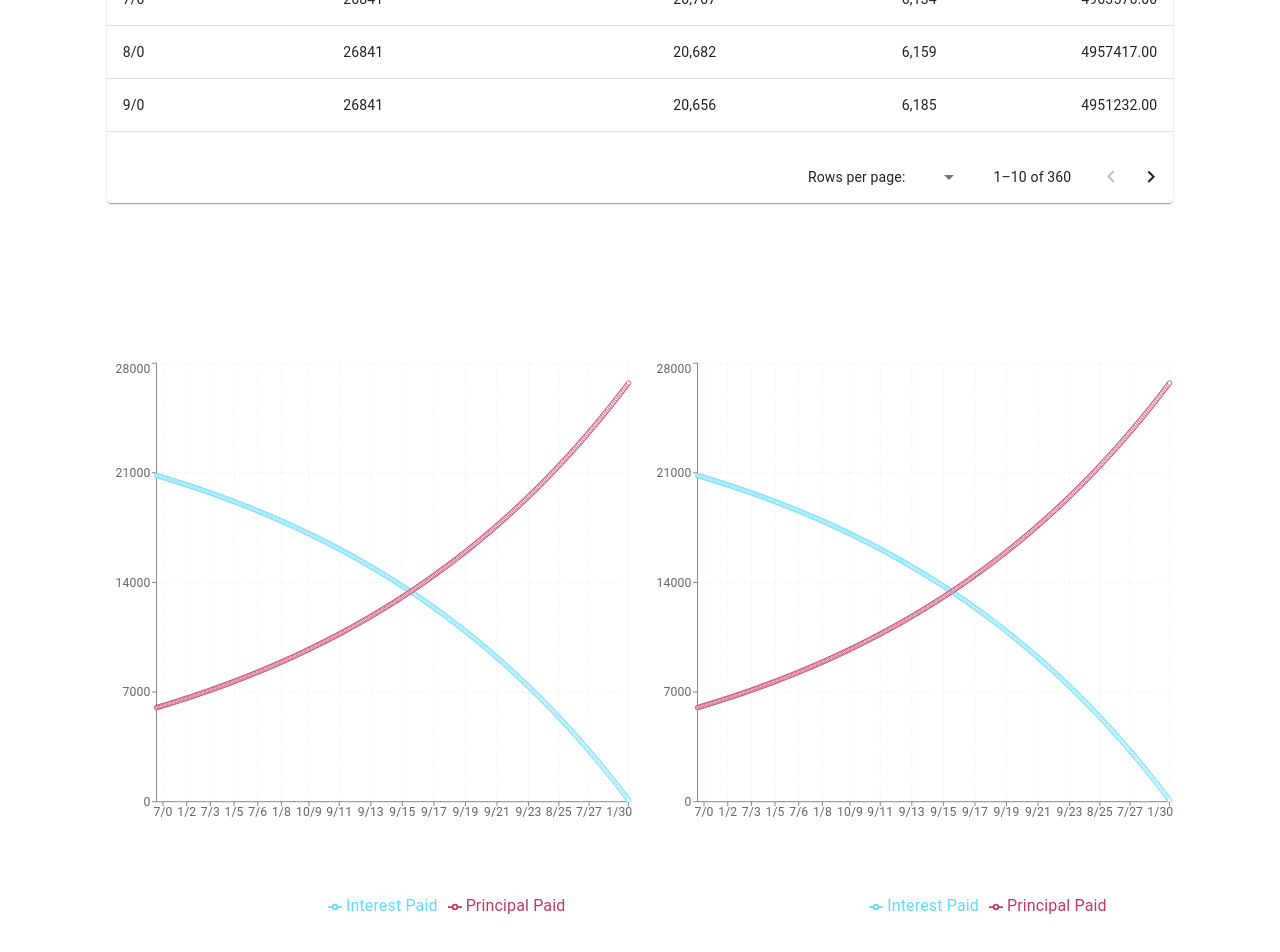
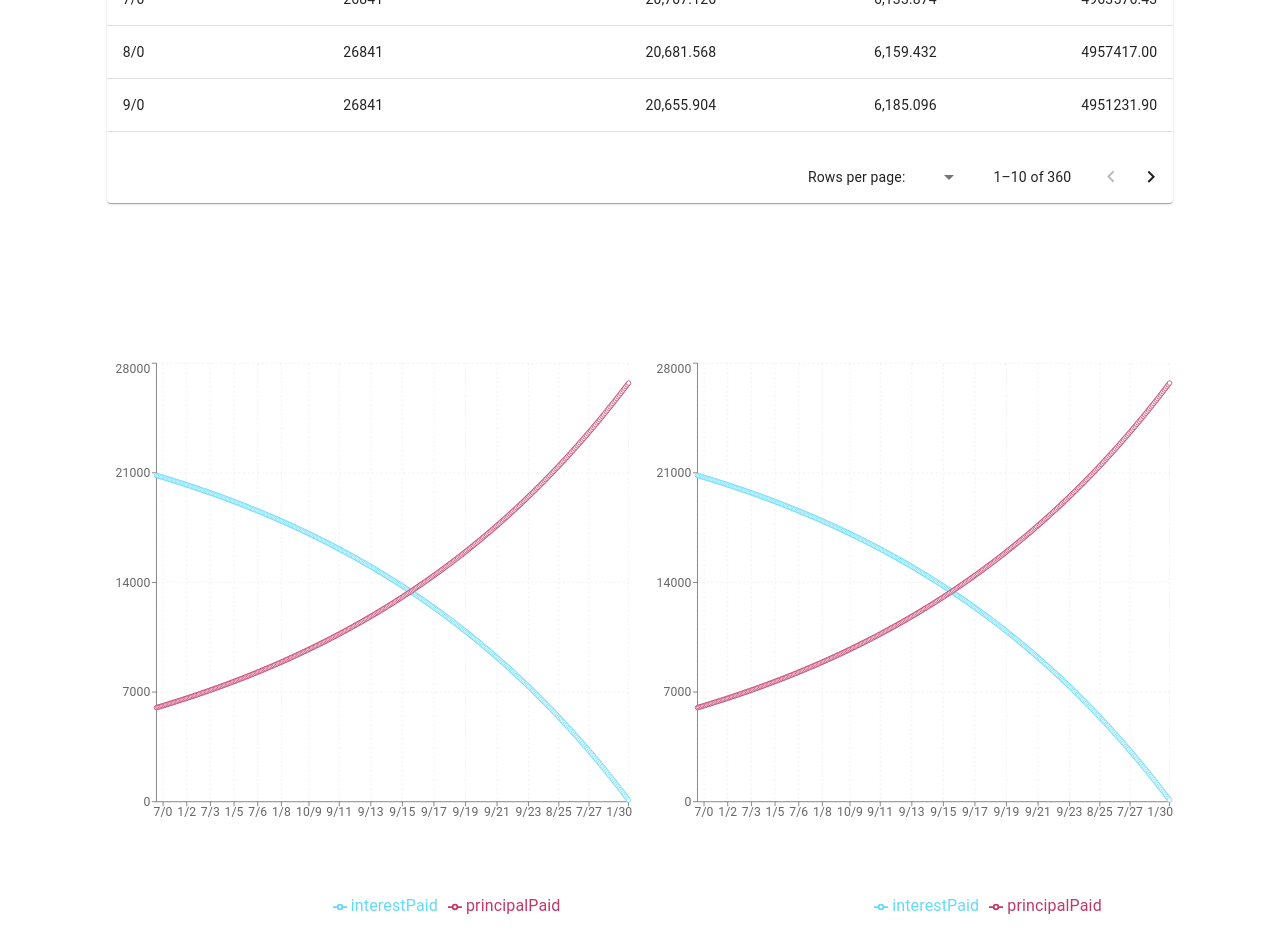
Before and after one commit to libkarl/It-absolvent, a React (Create React App) app: page /morgagecalculator in a window 1280 px wide. Shown: the part 1507-2459 px from the top of the page. Built offline with nearby package versions, Linux system fonts and the light colour scheme.

Commit message:
repair mortgage calculator base on review

```diff
--- a/src/pages/MortgageCalculator/MortgageCalcualtor.tsx
+++ b/src/pages/MortgageCalculator/MortgageCalcualtor.tsx
@@ -113,8 +113,8 @@ const formatNumbersRange = (item: number) => {
 const Charts = (props: { calculatedMortgage: TableData }) => {
   const chartData = props.calculatedMortgage.rows.map((item, index) => ({
     xAxis: formatMortgageDate(index),
-    'Interest Paid': formatNumbersRange(item.interest),
-    'Principal Paid': formatNumbersRange(item.principal),
+    interestPaid: formatNumbersRange(item.interest),
+    principalPaid: formatNumbersRange(item.principal),
   }))
   return (
     <ResponsiveContainer>
@@ -129,14 +129,14 @@ const Charts = (props: { calculatedMortgage: TableData }) => {
               <Legend />
               <Line
                 type='monotone'
-                dataKey='Interest Paid'
+                dataKey='interestPaid'
                 stroke={theme.colors.cyan}
                 strokeWidth={1}
                 activeDot={{ r: 8 }}
               />
               <Line
                 type='monotone'
-                dataKey='Principal Paid'
+                dataKey='principalPaid'
                 stroke={theme.colors.lightRed}
                 strokeWidth={1}
                 activeDot={{ r: 8 }}
@@ -152,14 +152,14 @@ const Charts = (props: { calculatedMortgage: TableData }) => {
               <Legend />
               <Line
                 type='monotone'
-                dataKey='Interest Paid'
+                dataKey='interestPaid'
                 stroke={theme.colors.cyan}
                 strokeWidth={1}
                 activeDot={{ r: 8 }}
               />
               <Line
                 type='monotone'
-                dataKey='Principal Paid'
+                dataKey='principalPaid'
                 stroke={theme.colors.lightRed}
                 strokeWidth={1}
                 activeDot={{ r: 8 }}
@@ -172,25 +172,19 @@ const Charts = (props: { calculatedMortgage: TableData }) => {
   )
 }
 
-export const MortgageCalculator = () => {
-  const [period, setPeriod] = useState(30)
-  const [price, setPrice] = useState(5_000_000)
-  const [downPayment, setDownPayment] = useState(0)
-  const [rate, setRate] = useState(5)
-
-  const CalculateTableData = (arg: {
-    price: number
-    rate: number
-    period: number
+const calculateTableData = (
+  price: number,
+  rate: number,
+  period: number,
   downPayment: number
-  }): TableData => {
+): TableData => {
   const finalData: TableData = {
     rows: [],
   }
   const monthlyPayment = Math.round(calculationMortgage({ rate, period, price, downPayment }))
-    let remain = arg.price
-    const rowsData = Array.from({ length: arg.period * 12 }, (v, i) => i + 1).map(i => {
-      const monthlyInterestPayment = (arg.rate / 100 / 12) * remain
+  let remain = price
+  const rowsData = Array.from({ length: period * 12 }, (v, i) => i + 1).map(i => {
+    const monthlyInterestPayment = (rate / 100 / 12) * remain
     const monthlyPrincipalPayment = monthlyPayment - monthlyInterestPayment
     remain -= monthlyPrincipalPayment
 
@@ -205,9 +199,9 @@ export const MortgageCalculator = () => {
       createData(
         formatMortgageDate(i),
         monthlyPayment,
-          Math.round(rowsData[i].monthlyInterestPayment),
-          Math.round(rowsData[i].monthlyPrincipalPayment),
-          Math.round(rowsData[i].remain)
+        rowsData[i].monthlyInterestPayment,
+        rowsData[i].monthlyPrincipalPayment,
+        rowsData[i].remain
       )
     )
   }
@@ -215,6 +209,11 @@ export const MortgageCalculator = () => {
   return finalData
 }
 
+export const MortgageCalculator = () => {
+  const [period, setPeriod] = useState(30)
+  const [price, setPrice] = useState(5_000_000)
+  const [downPayment, setDownPayment] = useState(0)
+  const [rate, setRate] = useState(5)
   return (
     <React.Fragment>
       <CssBaseline />
@@ -286,25 +285,9 @@ export const MortgageCalculator = () => {
         </Box>
       </MortgageContainer>
       <Div_TableWraper>
-        <LoanTable
-          rows={
-            CalculateTableData({
-              price,
-              rate,
-              period,
-              downPayment,
-            }).rows
-          }
-        />
+        <LoanTable rows={calculateTableData(price, rate, period, downPayment).rows} />
       </Div_TableWraper>
-      <Charts
-        calculatedMortgage={CalculateTableData({
-          price,
-          rate,
-          period,
-          downPayment,
-        })}
-      />
+      <Charts calculatedMortgage={calculateTableData(price, rate, period, downPayment)} />
     </React.Fragment>
   )
 }
--- a/src/pages/MortgageCalculator/MortgageTable.tsx
+++ b/src/pages/MortgageCalculator/MortgageTable.tsx
@@ -1,4 +1,5 @@
 import * as React from 'react'
+import { StartRounded } from '@mui/icons-material'
 import Paper from '@mui/material/Paper'
 import Table from '@mui/material/Table'
 import TableBody from '@mui/material/TableBody'
@@ -13,7 +14,7 @@ interface Column {
   label: string
   minWidth?: number
   align?: 'right'
-  format?: (value: number) => string
+  format?: (value: number | string) => string
 }
 
 const columns: readonly Column[] = [
@@ -24,25 +25,43 @@ const columns: readonly Column[] = [
     label: 'Interest Paid',
     minWidth: 170,
     align: 'right',
-    format: (value: number) => value.toLocaleString('en-US'),
+    format: (value: number | string) => {
+      if (typeof value === 'number') {
+        return value.toLocaleString('en-US')
+      } else {
+        return value
+      }
+    },
   },
   {
     id: 'principal',
     label: 'Principal Paid',
     minWidth: 170,
     align: 'right',
-    format: (value: number) => value.toLocaleString('en-US'),
+    format: (value: number | string) => {
+      if (typeof value === 'number') {
+        return value.toLocaleString('en-US')
+      } else {
+        return value
+      }
+    },
   },
   {
     id: 'remain',
     label: 'Remain',
     minWidth: 170,
     align: 'right',
-    format: (value: number) => value.toFixed(2),
+    format: (value: number | string) => {
+      if (typeof value === 'number') {
+        return value.toFixed(2)
+      } else {
+        return value
+      }
+    },
   },
 ]
 
-interface Data {
+type Data = {
   name: string
   amount: number
   interest: number
@@ -50,13 +69,13 @@ interface Data {
   remain: number
 }
 
-export function createData(
+export const createData = (
   name: string,
   amount: number,
   interest: number,
   principal: number,
   remain: number
-): Data {
+): Data => {
   return { name, amount, interest, principal, remain }
 }
 
@@ -67,13 +86,13 @@ export type TableData = {
 export const LoanTable = (props: TableData) => {
   const [page, setPage] = React.useState(0)
   const [rowsPerPage, setRowsPerPage] = React.useState(10)
-
-  const handleChangePage = (event: unknown, newPage: number) => {
-    setPage(newPage)
+  var pageDataOffset = (page: number, rowsPerPage: number) => {
+    const start = page * rowsPerPage
+    const end = page * rowsPerPage + rowsPerPage
+    return { start, end }
   }
-
   const handleChangeRowsPerPage = (event: React.ChangeEvent<HTMLInputElement>) => {
-    setRowsPerPage(+event.target.value)
+    setRowsPerPage(parseFloat(event.target.value))
     setPage(0)
   }
 
@@ -95,14 +114,16 @@ export const LoanTable = (props: TableData) => {
             </TableRow>
           </TableHead>
           <TableBody>
-            {props.rows.slice(page * rowsPerPage, page * rowsPerPage + rowsPerPage).map(row => {
+            {props.rows
+              .slice(pageDataOffset(page, rowsPerPage).start, pageDataOffset(page, rowsPerPage).end)
+              .map(row => {
                 return (
                   <TableRow hover role='checkbox' tabIndex={-1} key={row.interest}>
                     {columns.map(column => {
                       const value = row[column.id]
                       return (
                         <TableCell key={column.id} align={column.align}>
-                        {column.format && typeof value === 'number' ? column.format(value) : value}
+                          {column.format ? column.format(value) : value}
                         </TableCell>
                       )
                     })}
@@ -118,7 +139,9 @@ export const LoanTable = (props: TableData) => {
         count={props.rows.length}
         rowsPerPage={rowsPerPage}
         page={page}
-        onPageChange={handleChangePage}
+        onPageChange={(event, page) => {
+          setPage(page)
+        }}
         onRowsPerPageChange={handleChangeRowsPerPage}
       />
     </Paper>
--- a/src/pages/MortgageCalculator/mortgageCalculation.ts
+++ b/src/pages/MortgageCalculator/mortgageCalculation.ts
@@ -1,11 +1,11 @@
-type CalculationProps = {
+type ProvidedNumberResults = {
   rate: number
   period: number
   price: number
   downPayment: number
 }
 
-export const calculationMortgage = (props: CalculationProps) => {
+export const calculationMortgage = (props: ProvidedNumberResults) => {
   const restAmount = props.price - props.downPayment
   const monthlyRate = props.rate / 100 / 12
   const monthTotal = props.period * 12
```
Also changed, not shown: 1 other file (tests, documents, lock files or other folders). Lines whose indentation alone changed are shown as unchanged.
